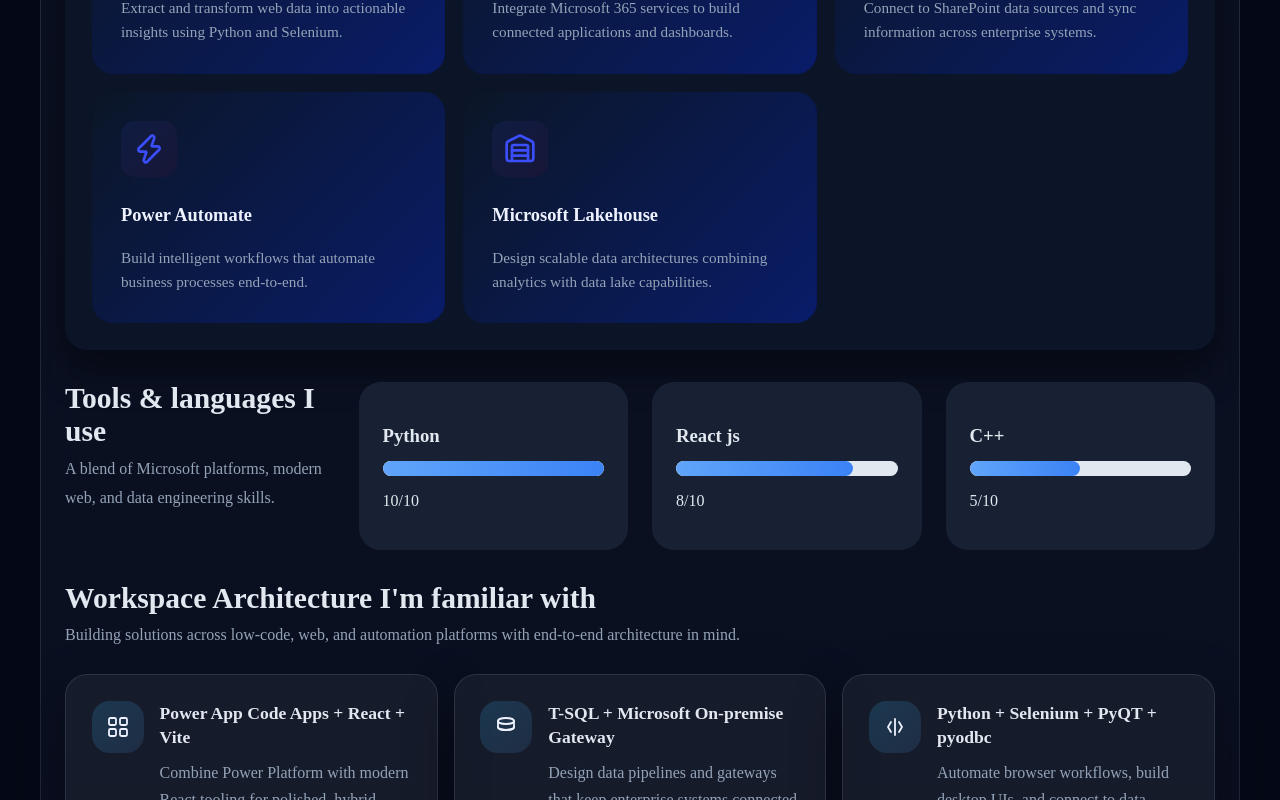
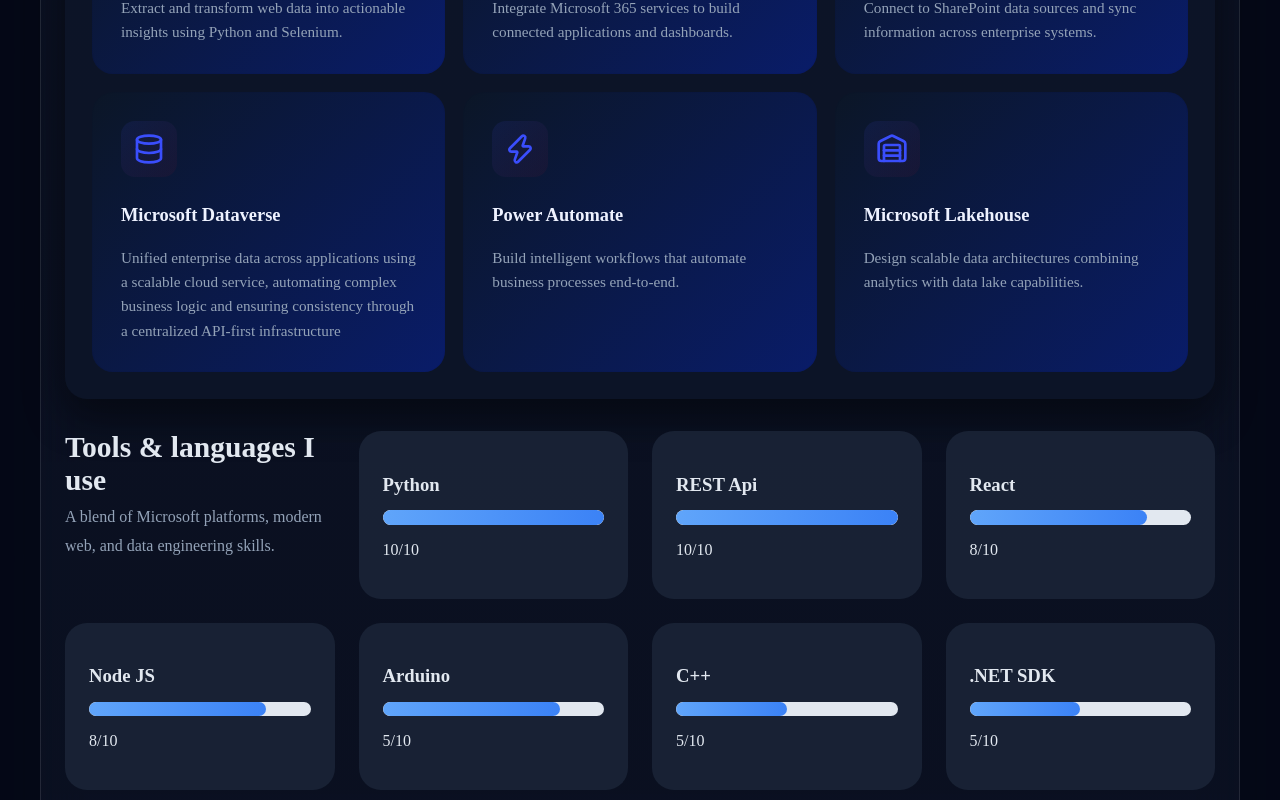
Before and after one commit to roooooool/CESWEB_PORTFOLIO, a React (Vite) app: page / in a window 1280 px wide. Shown: the part 1140-1940 px from the top of the page. Built offline with nearby package versions, Linux system fonts and the light colour scheme.

Commit message:
fixed something

```diff
--- a/src/pages/portfolio.tsx
+++ b/src/pages/portfolio.tsx
@@ -95,6 +95,17 @@
               </div>
               <div className="skill-item">
                 <div className="skill-icon-box">
+                  <Database size={32} />
+                </div>
+                <h4>Microsoft Dataverse</h4>
+                <p>
+                    Unified enterprise data across applications using a scalable cloud service,
+                    automating complex business logic and ensuring consistency through a centralized
+                    API-first infrastructure
+                </p>
+              </div>
+              <div className="skill-item">
+                <div className="skill-icon-box">
                   <Zap size={32} />
                 </div>
                 <h4>Power Automate</h4>
@@ -126,11 +137,35 @@
           </div>
 
           <div className="skill-card">
-            <h3>React js</h3>
+            <h3>REST Api</h3>
+            <div className="skill-meter">
+              <span className="meter-fill fill-100" />
+            </div>
+            <p>10/10</p>
+          </div>
+
+          <div className="skill-card">
+            <h3>React</h3>
             <div className="skill-meter">
               <span className="meter-fill fill-80" />
             </div>
             <p>8/10</p>
+          </div>
+
+          <div className="skill-card">
+            <h3>Node JS</h3>
+            <div className="skill-meter">
+              <span className="meter-fill fill-80" />
+            </div>
+            <p>8/10</p>
+          </div>
+
+          <div className="skill-card">
+            <h3>Arduino</h3>
+            <div className="skill-meter">
+              <span className="meter-fill fill-80" />
+            </div>
+            <p>5/10</p>
           </div>
 
           <div className="skill-card">
@@ -140,6 +175,16 @@
             </div>
             <p>5/10</p>
           </div>
+
+          <div className="skill-card">
+            <h3>.NET SDK</h3>
+            <div className="skill-meter">
+              <span className="meter-fill fill-50" />
+            </div>
+            <p>5/10</p>
+          </div>
+
+
         </section>
 
         <section id="architecture" className="section architecture">
```
